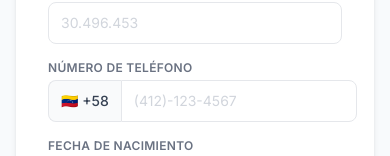
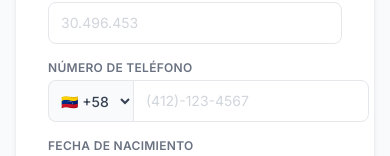
Before and after one commit to keace888/agendarcita, a Next.js app in the folder agendarcita/: page / in a window 390 px wide. Shown: the part 345-501 px from the top of the page. Built offline with nearby package versions, Linux system fonts and the light colour scheme.

Commit message:
Add country code dropdown (+58 VE, +1 US, +57 CO) to phone field
Co-Authored-By: Claude Sonnet 4.6 <noreply@anthropic.com>

```diff
--- a/agendarcita/app/api/book-appointment/route.ts
+++ b/agendarcita/app/api/book-appointment/route.ts
@@ -93,8 +93,7 @@ export async function POST(request: Request) {
   // Send WhatsApp confirmation via ManyChat
   if (process.env.MANYCHAT_API_KEY) {
     try {
-      const digits = (email as string).replace(/\D/g, '');
-      const waPhone = `+58${digits}`;
+      const waPhone = email as string; // already includes country code (e.g. +14121234567)
 
       const subRes = await fetch(
         `https://api.manychat.com/fb/subscriber/findByPhone?phone=${encodeURIComponent(waPhone)}`,
--- a/agendarcita/app/page.tsx
+++ b/agendarcita/app/page.tsx
@@ -26,6 +26,7 @@ export default function HomePage() {
   const [apellido, setApellido] = useState('');
   const [cedula, setCedula] = useState('');
   const [telefono, setTelefono] = useState('');
+  const [countryCode, setCountryCode] = useState('+58');
   const [dia, setDia] = useState('');
   const [mes, setMes] = useState('');
   const [anio, setAnio] = useState('');
@@ -46,7 +47,8 @@ export default function HomePage() {
   function handleContinuar() {
     if (!canSubmit) return;
     const normalized = cedula.replace(/\D/g, '');
-    const params = new URLSearchParams({ cedula: normalized, nombre, apellido, email: telefono, nacimiento, sexo });
+    const digits = telefono.replace(/\D/g, '');
+    const params = new URLSearchParams({ cedula: normalized, nombre, apellido, email: `${countryCode}${digits}`, nacimiento, sexo });
     router.push(`/agendar?${params.toString()}`);
   }
 
@@ -89,9 +91,15 @@ export default function HomePage() {
             <div>
               <label className="block text-xs font-semibold text-gray-500 mb-1 uppercase tracking-wide">Número de Teléfono</label>
               <div className="flex">
-                <div className="flex items-center gap-1.5 px-3 py-2.5 border border-gray-200 border-r-0 rounded-l-lg bg-gray-50 text-sm font-medium text-gray-700 flex-shrink-0">
-                  🇻🇪 +58
-                </div>
+                <select
+                  value={countryCode}
+                  onChange={(e) => setCountryCode(e.target.value)}
+                  className="border border-gray-200 border-r-0 rounded-l-lg px-2 py-2.5 text-sm font-medium text-gray-700 bg-gray-50 focus:outline-none focus:ring-2 focus:border-transparent transition flex-shrink-0"
+                >
+                  <option value="+58">🇻🇪 +58</option>
+                  <option value="+1">🇺🇸 +1</option>
+                  <option value="+57">🇨🇴 +57</option>
+                </select>
                 <input type="tel" value={telefono} onChange={(e) => handleTelefono(e.target.value)} placeholder="(412)-123-4567"
                   className="flex-1 border border-gray-200 rounded-r-lg px-3 py-2.5 text-sm text-gray-800 placeholder-gray-300 focus:outline-none focus:ring-2 focus:border-transparent transition" />
               </div>
```
